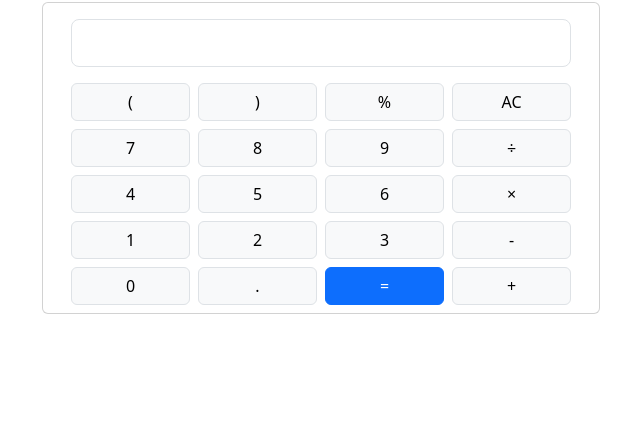
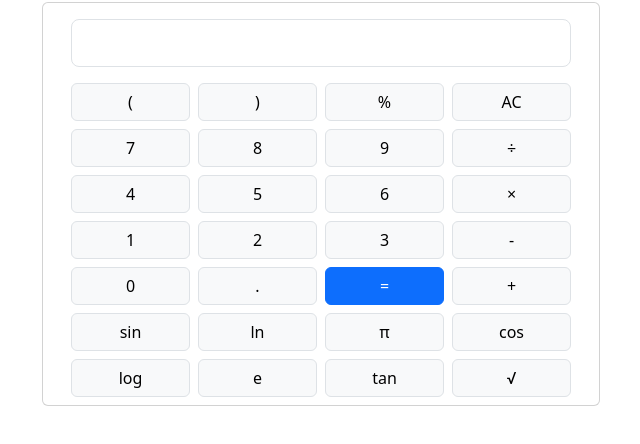
Before and after one commit to Eman-iqbal/scientific-calculator, a plain HTML site: page src/index.html in a window 1280 px wide. Shown: the part 70-514 px from the top of the page, without its empty margins (319-959 px from the left). Drawn offline with nearby package versions, Linux system fonts and the light colour scheme.

Commit message:
implemented a few scientific functions

```diff
--- a/src/index.html
+++ b/src/index.html
@@ -121,6 +121,46 @@
                             +
                         </button>
                     </div>
+                    <div class="col-3">
+                        <button type="button" class="btn btn-light w-100 mb-2 border">
+                            sin
+                        </button>
+                    </div>
+                    <div class="col-3">
+                        <button type="button" class="btn btn-light w-100 mb-2 border">
+                            ln
+                        </button>
+                    </div>
+                    <div class="col-3">
+                        <button type="button" class="btn btn-light w-100 mb-2 border">
+                            π
+                        </button>
+                    </div>
+                    <div class="col-3">
+                        <button type="button" class="btn btn-light w-100 mb-2 border">
+                            cos
+                        </button>
+                    </div>
+                    <div class="col-3">
+                        <button type="button" class="btn btn-light w-100 mb-2 border">
+                            log
+                        </button>
+                    </div>
+                    <div class="col-3">
+                        <button type="button" class="btn btn-light w-100 mb-2 border">
+                            e
+                        </button>
+                    </div>
+                    <div class="col-3">
+                        <button type="button" class="btn btn-light w-100 mb-2 border">
+                            tan
+                        </button>
+                    </div>
+                    <div class="col-3">
+                        <button type="button" class="btn btn-light w-100 mb-2 border">
+                            √
+                        </button>
+                    </div>
                 </div>
             </div>
         </div>
@@ -141,9 +181,17 @@
             function evaluateResult() {
                 console.log('currentvalue:', currentvalue);
                 const convertedvalue = currentvalue
-                .replace("×","*")
-                .replace("÷","/")
-                .replace("%","*0.01")
+                    .replace("×", "*")
+                    .replace("÷", "/")
+                    .replace("%", "*0.01")
+                    .replace("sin", "Math.sin")
+                    .replace("cos", "Math.cos")
+                    .replace("ln", "Math.log")
+                    .replace("π", "Math.PI")
+                    .replace("log", "Math.log10")
+                    .replace("e", "Math.E")
+                    .replace("tan", "Math.tan")
+                    .replace("√", "Math.sqrt")
                 console.log("convertedvalue:", convertedvalue)
                 const result = eval(convertedvalue);
                 currentvalue = result.toString();
@@ -155,6 +203,7 @@
                 const button = buttons[i];
                 button.addEventListener('click', function () {
                     const value = button.innerText;
+                    try {
                         if (value == "AC") {
                             currentvalue = "";
                             display.value = currentvalue;
@@ -163,6 +212,12 @@
                         } else {
                             currentvalue += value;
                             console.log('currentvalue:', currentvalue);
+                            display.value = currentvalue;
+                        }
+
+                    } catch (error){
+                        console.error(error);
+                        currentvalue = "ERROR";
                         display.value = currentvalue;
                     }
 
```
Lines whose indentation alone changed are shown as unchanged.
